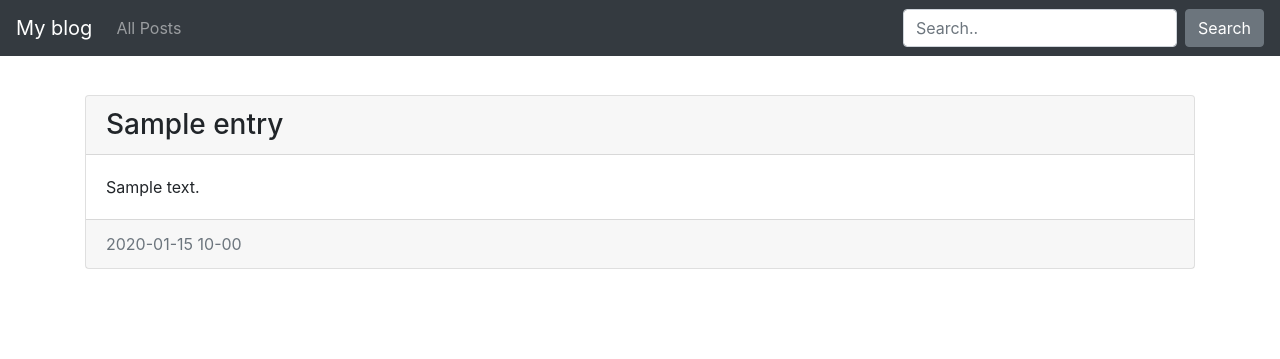
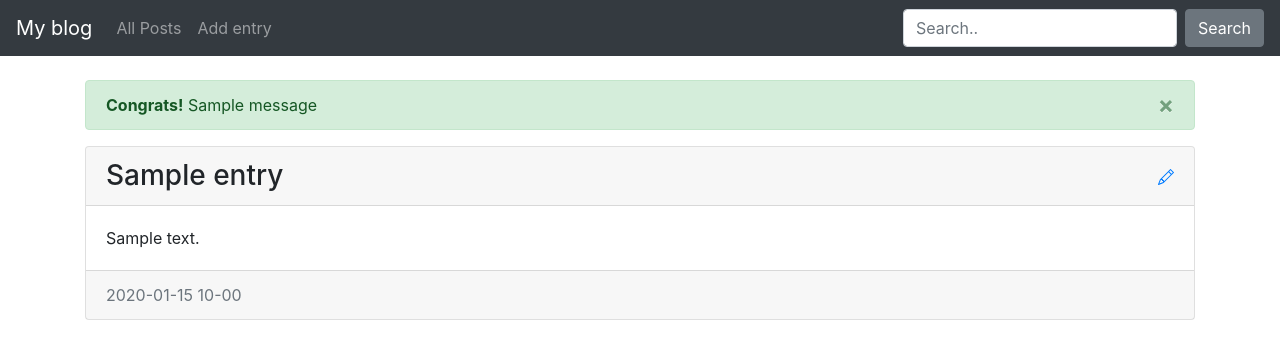
Before and after one commit to BartoszOw/Blog-Project, a Flask app: page / in a window 1280 px wide. Shown: the top 359 px of the page. Run offline with Flask 3, Linux system fonts and the light colour scheme; tables that the repository leaves empty hold one stand-in row (values such as "Sample post"); one stand-in notice (Sample message) is shown; some libraries are stand-ins or nearby versions.

Commit message:
Adding and Modifying Entries

```diff
--- a/blog/routes.py
+++ b/blog/routes.py
@@ -1,6 +1,8 @@
-from flask import render_template
+from flask import render_template, request, redirect, url_for, flash
 from blog import app
-from blog.models import Entry
+from blog.models import Entry, db
+from blog.forms import EntryForm
+import datetime
 
 @app.route('/')
 def index():
@@ -11,3 +13,32 @@ def index():
 def post_all():
     all_posts = Entry.query.filter_by(is_published=True).order_by(Entry.pub_date.desc())
     return render_template('homepage.html', all_posts=all_posts)
+
+@app.route('/new_post', methods=['GET','POST'])
+def create_entry():
+    return manage_entry(entry_id=None)
+
+@app.route('/edit_post/<int:entry_id>', methods=["GET", "POST"])
+def edit_entry(entry_id):
+    return manage_entry(entry_id)
+
+def manage_entry(entry_id):
+    entry = None
+    if entry_id:
+        entry = Entry.query.get_or_404(entry_id)
+
+    form = EntryForm(obj=entry)
+    errors = None
+
+    if form.validate_on_submit():
+        if not entry:
+            entry = Entry()
+        form.populate_obj(entry)
+        db.session.add(entry)
+        db.session.commit()
+        flash("Successfully Entry Added" if not entry_id else "Successfully Entry Modified", category="success")
+        return redirect(url_for('index'))
+    else:
+        errors = form.errors
+
+    return render_template('entry_form.html', form=form, errors=errors)
--- a/blog/templates/base.html
+++ b/blog/templates/base.html
@@ -12,7 +12,6 @@
  <!-- Bootstrap core CSS -->
  <link rel="stylesheet" href="https://stackpath.bootstrapcdn.com/bootstrap/4.5.0/css/bootstrap.min.css"
    integrity="sha384-9aIt2nRpC12Uk9gS9baDl411NQApFmC26EwAOH8WgZl5MYYxFfc+NcPb1dKGj7Sk" crossorigin="anonymous">
-
   {% block style %}
   {% endblock style %}
 </head>
@@ -23,6 +22,9 @@
    <ul class="navbar-nav mr-auto">
     <li class="nav-item">
       <a class="nav-link" href="{{url_for('post_all')}}">All Posts</a>
+    </li>
+    <li class="nav-item">
+      <a class="nav-link" href="{{url_for('create_entry')}}">Add entry</a>
     </li>
    </ul>
    <button class="navbar-toggler" type="button" data-toggle="collapse" data-target="#navbarsExampleDefault"
--- a/blog/templates/homepage.html
+++ b/blog/templates/homepage.html
@@ -15,11 +15,31 @@
     </style>
 {% endblock style %}
 {% block content %}
+
+    {% with messages = get_flashed_messages(with_categories=true) %}
+        {% for category, message in messages %}
+            {% if category == "success" %}
+                <div class="alert alert-success alert-dismissible fade show" role="alert">
+                    <strong>Congrats!</strong> {{ message }}
+                    <button type="button" class="close" data-dismiss="alert" aria-label="Close">
+                        <span aria-hidden="true">&times;</span>
+                    </button>
+                </div>
+            {% endif %}
+        {% endfor %}
+    {% endwith %}
+
     {% for post in all_posts %}
         <div class="card">
             <h3 class="card-header">
                 {{post.title}}
+            <a class="modify-icon float-right" href={{url_for('edit_entry', entry_id=post.id)}}>
+                <svg xmlns="http://www.w3.org/2000/svg" width="16" height="16" fill="currentColor" class="bi bi-pencil" viewBox="0 0 16 16">
+                    <path d="M12.146.146a.5.5 0 0 1 .708 0l3 3a.5.5 0 0 1 0 .708l-10 10a.5.5 0 0 1-.168.11l-5 2a.5.5 0 0 1-.65-.65l2-5a.5.5 0 0 1 .11-.168zM11.207 2.5 13.5 4.793 14.793 3.5 12.5 1.207zm1.586 3L10.5 3.207 4 9.707V10h.5a.5.5 0 0 1 .5.5v.5h.5a.5.5 0 0 1 .5.5v.5h.293zm-9.761 5.175-.106.106-1.528 3.821 3.821-1.528.106-.106A.5.5 0 0 1 5 12.5V12h-.5a.5.5 0 0 1-.5-.5V11h-.5a.5.5 0 0 1-.468-.325"/>
+                </svg>
+            </a>
             </h3>
+
             <div class="card-body">
                 <p class="card-text">
                     {{post.body}}
```
Also changed, not shown: blog/forms.py (added, +8 -0 lines), blog/templates/entry_form.html (added, +31 -0 lines), blog.db.
